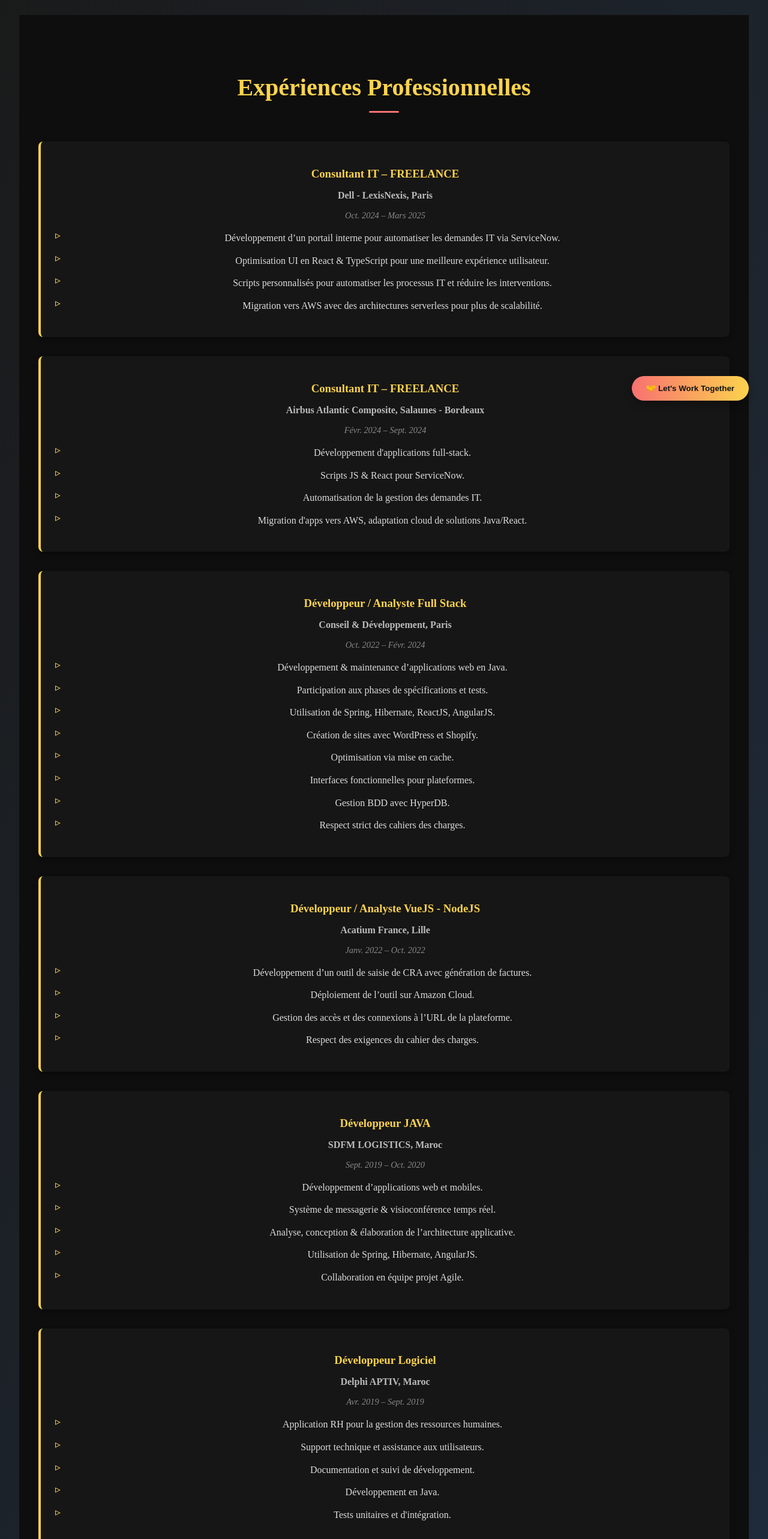
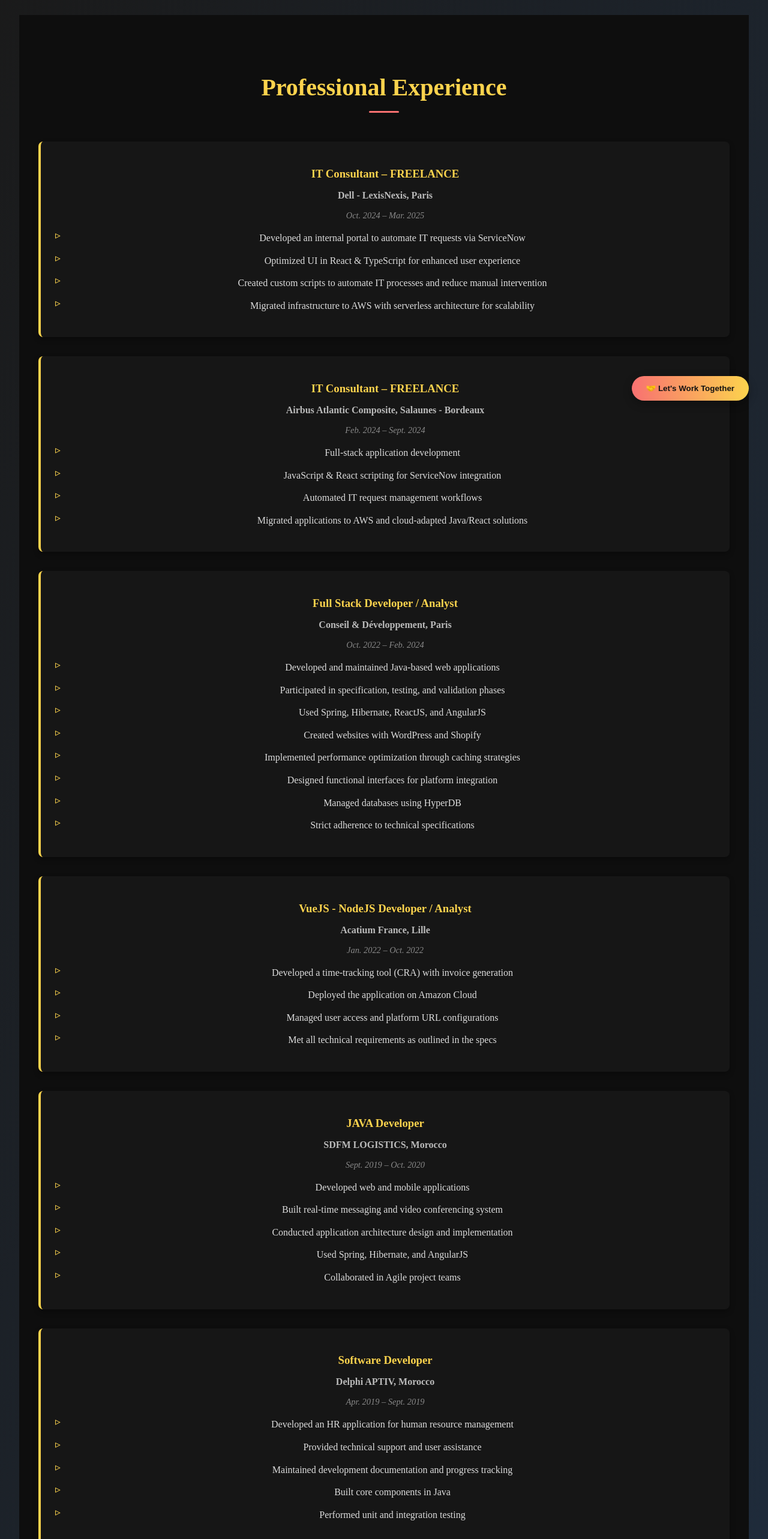
Before and after one commit to BadrNh/NH-Services, an Angular app: page /experience in a window 1280 px wide. Shown: the part 100-2666 px from the top of the page at 60% size. Built offline with nearby package versions, Linux system fonts and the light colour scheme.

Commit message:
Translated experience and education sections to English

```diff
--- a/src/app/pages/education/education.component.html
+++ b/src/app/pages/education/education.component.html
@@ -15,7 +15,7 @@
       <div class="edu-item" data-aos="fade-up">
 
         <h3><span class="icon">🎓</span> Master’s Degree in Digital Challenges and Technologies</h3>
-        <p>Université de Paris 8 | 2022 – 2023</p>
+        <p>University of Paris 8 | 2022 – 2023</p>
         <ul>
             <li>Explored the intersection of digital technologies and societal impact in modern systems.</li>
             <li>Worked on collaborative research projects involving AI, cloud computing, and UX design.</li>
@@ -29,7 +29,7 @@
       <div class="edu-item" data-aos="fade-up">
 
         <h3><span class="icon">💻</span> Engineer’s Degree in Software Development</h3>
-        <p>École Supérieure d'Ingénierie en Sciences Appliquées | 2016 – 2021</p>
+        <p>Graduate School of Engineering in Applied Sciences | 2016 – 2021</p>
         <ul>
             <li>Focus on Java, Spring, AngularJS & mobile development</li>
             <li>Team-based projects and real-world software solutions</li>
--- a/src/app/pages/experience/experience.component.html
+++ b/src/app/pages/experience/experience.component.html
@@ -1,88 +1,88 @@
 <section class="experience section" id="experience">
     <div class="container">
-      <h2 class="section-title">Expériences Professionnelles</h2>
+      <h2 class="section-title">Professional Experience</h2>
 
       <!-- Dell - LexisNexis -->
-      <div class="experience-item"  data-aos="fade-up">
-        <h3>Consultant IT – FREELANCE</h3>
+      <div class="experience-item" data-aos="fade-up">
+        <h3>IT Consultant – FREELANCE</h3>
         <p class="company">Dell - LexisNexis, Paris</p>
-        <p class="dates"><em>Oct. 2024 – Mars 2025</em></p>
+        <p class="dates"><em>Oct. 2024 – Mar. 2025</em></p>
         <ul>
-          <li>Développement d’un portail interne pour automatiser les demandes IT via ServiceNow.</li>
-          <li>Optimisation UI en React & TypeScript pour une meilleure expérience utilisateur.</li>
-          <li>Scripts personnalisés pour automatiser les processus IT et réduire les interventions.</li>
-          <li>Migration vers AWS avec des architectures serverless pour plus de scalabilité.</li>
+          <li>Developed an internal portal to automate IT requests via ServiceNow</li>
+          <li>Optimized UI in React & TypeScript for enhanced user experience</li>
+          <li>Created custom scripts to automate IT processes and reduce manual intervention</li>
+          <li>Migrated infrastructure to AWS with serverless architecture for scalability</li>
         </ul>
       </div>
 
       <!-- Airbus Atlantic -->
-      <div class="experience-item"  data-aos="fade-up">
-        <h3>Consultant IT – FREELANCE</h3>
+      <div class="experience-item" data-aos="fade-up">
+        <h3>IT Consultant – FREELANCE</h3>
         <p class="company">Airbus Atlantic Composite, Salaunes - Bordeaux</p>
-        <p class="dates"><em>Févr. 2024 – Sept. 2024</em></p>
+        <p class="dates"><em>Feb. 2024 – Sept. 2024</em></p>
         <ul>
-          <li>Développement d'applications full-stack.</li>
-          <li>Scripts JS & React pour ServiceNow.</li>
-          <li>Automatisation de la gestion des demandes IT.</li>
-          <li>Migration d'apps vers AWS, adaptation cloud de solutions Java/React.</li>
+          <li>Full-stack application development</li>
+          <li>JavaScript & React scripting for ServiceNow integration</li>
+          <li>Automated IT request management workflows</li>
+          <li>Migrated applications to AWS and cloud-adapted Java/React solutions</li>
         </ul>
       </div>
 
       <!-- Conseil & Développement -->
-      <div class="experience-item"  data-aos="fade-up">
-        <h3>Développeur / Analyste Full Stack</h3>
+      <div class="experience-item" data-aos="fade-up">
+        <h3>Full Stack Developer / Analyst</h3>
         <p class="company">Conseil & Développement, Paris</p>
-        <p class="dates"><em>Oct. 2022 – Févr. 2024</em></p>
+        <p class="dates"><em>Oct. 2022 – Feb. 2024</em></p>
         <ul>
-          <li>Développement & maintenance d’applications web en Java.</li>
-          <li>Participation aux phases de spécifications et tests.</li>
-          <li>Utilisation de Spring, Hibernate, ReactJS, AngularJS.</li>
-          <li>Création de sites avec WordPress et Shopify.</li>
-          <li>Optimisation via mise en cache.</li>
-          <li>Interfaces fonctionnelles pour plateformes.</li>
-          <li>Gestion BDD avec HyperDB.</li>
-          <li>Respect strict des cahiers des charges.</li>
+          <li>Developed and maintained Java-based web applications</li>
+          <li>Participated in specification, testing, and validation phases</li>
+          <li>Used Spring, Hibernate, ReactJS, and AngularJS</li>
+          <li>Created websites with WordPress and Shopify</li>
+          <li>Implemented performance optimization through caching strategies</li>
+          <li>Designed functional interfaces for platform integration</li>
+          <li>Managed databases using HyperDB</li>
+          <li>Strict adherence to technical specifications</li>
         </ul>
       </div>
 
       <!-- Acatium France -->
-      <div class="experience-item"  data-aos="fade-up">
-        <h3>Développeur / Analyste VueJS - NodeJS</h3>
+      <div class="experience-item" data-aos="fade-up">
+        <h3>VueJS - NodeJS Developer / Analyst</h3>
         <p class="company">Acatium France, Lille</p>
-        <p class="dates"><em>Janv. 2022 – Oct. 2022</em></p>
+        <p class="dates"><em>Jan. 2022 – Oct. 2022</em></p>
         <ul>
-          <li>Développement d’un outil de saisie de CRA avec génération de factures.</li>
-          <li>Déploiement de l’outil sur Amazon Cloud.</li>
-          <li>Gestion des accès et des connexions à l’URL de la plateforme.</li>
-          <li>Respect des exigences du cahier des charges.</li>
+          <li>Developed a time-tracking tool (CRA) with invoice generation</li>
+          <li>Deployed the application on Amazon Cloud</li>
+          <li>Managed user access and platform URL configurations</li>
+          <li>Met all technical requirements as outlined in the specs</li>
         </ul>
       </div>
 
       <!-- SDFM LOGISTICS -->
-      <div class="experience-item"  data-aos="fade-up">
-        <h3>Développeur JAVA</h3>
-        <p class="company">SDFM LOGISTICS, Maroc</p>
+      <div class="experience-item" data-aos="fade-up">
+        <h3>JAVA Developer</h3>
+        <p class="company">SDFM LOGISTICS, Morocco</p>
         <p class="dates"><em>Sept. 2019 – Oct. 2020</em></p>
         <ul>
-          <li>Développement d’applications web et mobiles.</li>
-          <li>Système de messagerie & visioconférence temps réel.</li>
-          <li>Analyse, conception & élaboration de l’architecture applicative.</li>
-          <li>Utilisation de Spring, Hibernate, AngularJS.</li>
-          <li>Collaboration en équipe projet Agile.</li>
+          <li>Developed web and mobile applications</li>
+          <li>Built real-time messaging and video conferencing system</li>
+          <li>Conducted application architecture design and implementation</li>
+          <li>Used Spring, Hibernate, and AngularJS</li>
+          <li>Collaborated in Agile project teams</li>
         </ul>
       </div>
 
       <!-- Delphi APTIV -->
-      <div class="experience-item"  data-aos="fade-up">
-        <h3>Développeur Logiciel</h3>
-        <p class="company">Delphi APTIV, Maroc</p>
-        <p class="dates"><em>Avr. 2019 – Sept. 2019</em></p>
+      <div class="experience-item" data-aos="fade-up">
+        <h3>Software Developer</h3>
+        <p class="company">Delphi APTIV, Morocco</p>
+        <p class="dates"><em>Apr. 2019 – Sept. 2019</em></p>
         <ul>
-          <li>Application RH pour la gestion des ressources humaines.</li>
-          <li>Support technique et assistance aux utilisateurs.</li>
-          <li>Documentation et suivi de développement.</li>
-          <li>Développement en Java.</li>
-          <li>Tests unitaires et d'intégration.</li>
+          <li>Developed an HR application for human resource management</li>
+          <li>Provided technical support and user assistance</li>
+          <li>Maintained development documentation and progress tracking</li>
+          <li>Built core components in Java</li>
+          <li>Performed unit and integration testing</li>
         </ul>
       </div>
     </div>
```
